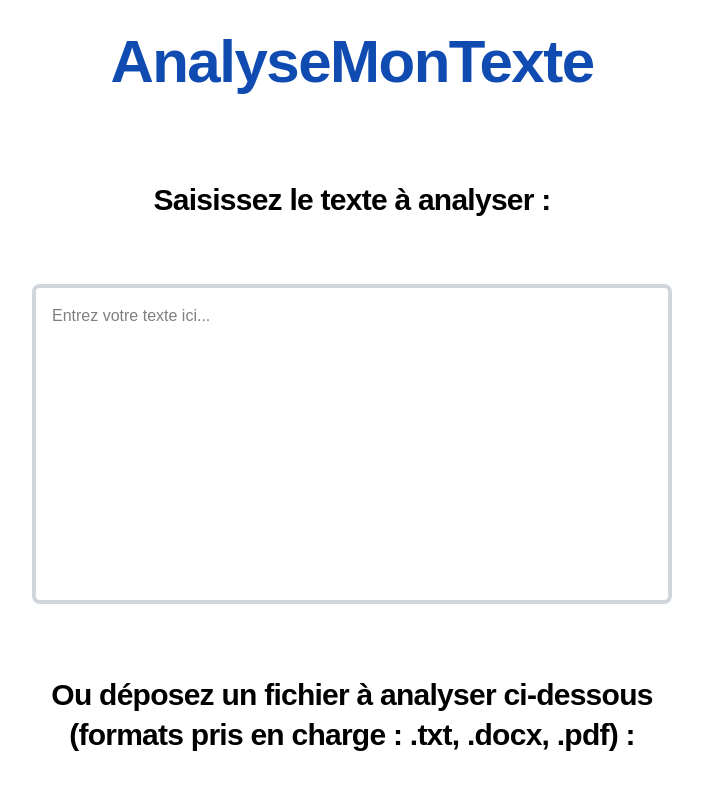
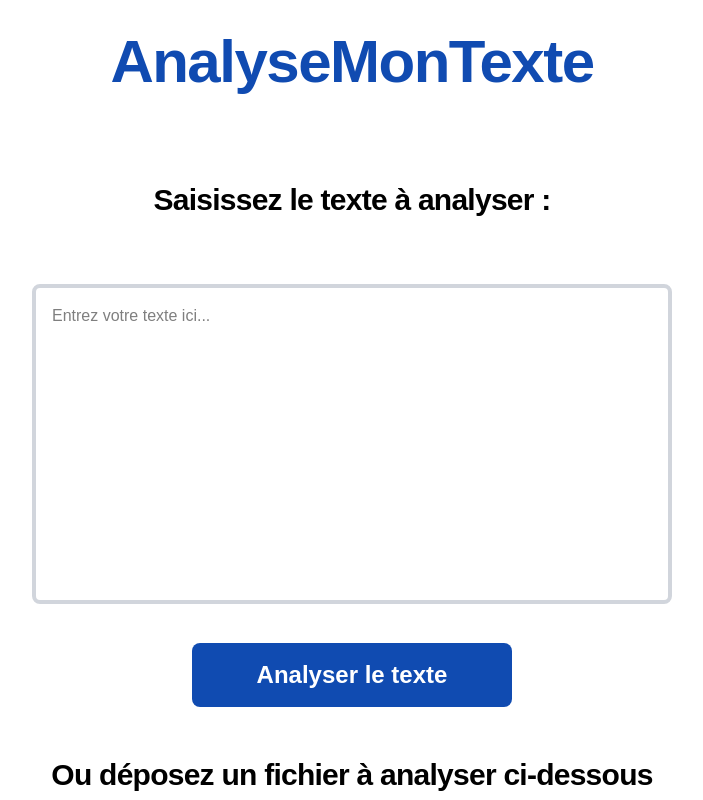
Before and after one commit to Ludovicscelles/ai-content-analyzer, a Next.js app: page / in a window 1280 px wide. Shown: the top 800 px of the page, without its empty margins (288-991 px from the left). Built offline with nearby package versions, Linux system fonts and the light colour scheme.

Commit message:
feat(frontend): add button component and use it on homePage

```diff
--- /dev/null
+++ b/app/components/SubmitButton.tsx
@@ -0,0 +1,19 @@
+"use client";
+
+type SubmitButtonProps = {
+  onClick: () => void;
+};
+
+export default function SubmitButton({ onClick }: SubmitButtonProps) {
+  return (
+    <button
+      type="button"
+      className="
+        mt-8 w-[50%] rounded-lg bg-blue-analyze py-4 text-2xl font-semibold text-white transition-colors hover:bg-blue-analyze/90 focus:outline-none focus:ring-2 focus:ring-blue-analyze focus:ring-offset-2 dark:bg-blue-analyze/80 dark:hover:bg-blue-analyze/70 dark:focus:ring-blue-analyze/80
+      "
+      onClick={onClick}
+    >
+      Analyser le texte
+    </button>
+  );
+}
--- a/app/page.tsx
+++ b/app/page.tsx
@@ -1,9 +1,15 @@
+"use client";
+
+import SubmitButton from "./components/SubmitButton";
+
 export default function Home() {
+  const handleClick = () => {
+    console.log("Submit button clicked");
+  };
+
   return (
     <div className="w-full">
-      <h2 className="section-title-h2">
-        Saisissez le texte à analyser :
-      </h2>
+      <h2 className="section-title-h2">Saisissez le texte à analyser :</h2>
       <textarea
         className="
                 h-80 w-full
@@ -16,14 +22,15 @@ export default function Home() {
                 custom-scrollbar
                 overflow-y-auto
                 resize-none
-                mb-16
                 dark:border-zinc-700
                 dark:bg-zinc-900
                 dark:text-white
                 "
         placeholder="Entrez votre texte ici..."
       />
-      <h2 className="section-title-h2">
+      <SubmitButton onClick={handleClick} />
+
+      <h2 className="section-title-h2 mt-12">
         Ou déposez un fichier à analyser ci-dessous (formats pris en charge :
         .txt, .docx, .pdf) :
       </h2>
@@ -57,6 +64,7 @@ export default function Home() {
           className="hidden"
         />
       </label>
+      <SubmitButton onClick={handleClick} />
     </div>
   );
 }
```
